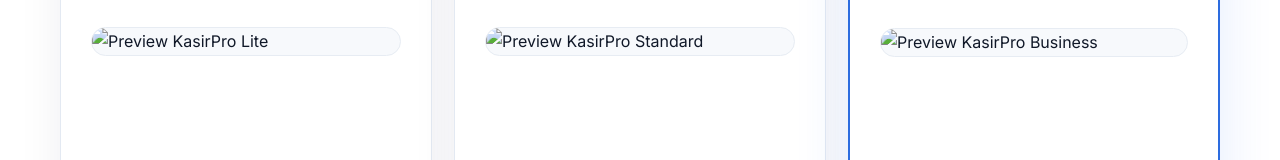
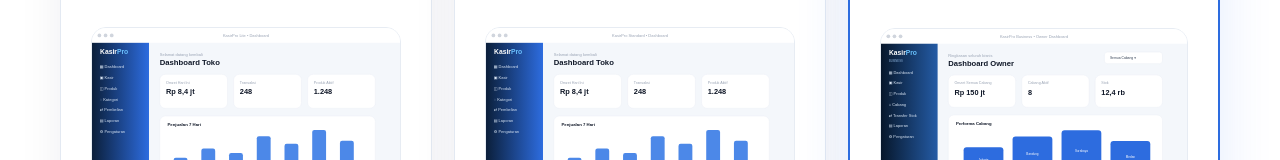
Before and after one commit to ameerawebdev/ameerawebdev.github.io, a plain HTML site: page demo.html in a window 1280 px wide. Shown: the part 640-800 px from the top of the page. Drawn offline with Linux system fonts and the light colour scheme.

Commit message:
Update demo.html

```diff
--- a/demo.html
+++ b/demo.html
@@ -33,7 +33,7 @@
           <span class="demo-tag">Warung & toko kecil</span>
           <h2>KasirPro <span>Lite</span></h2>
           <p>Kasir praktis dengan stok, produk, laporan sederhana, riwayat transaksi, dan dukungan printer thermal.</p>
-          <div class="demo-preview"><img src="assets/kasirpro-lite-preview.svg" alt="Preview KasirPro Lite"></div>
+          <div class="demo-preview"><img src="kasirpro-lite-preview.svg" alt="Preview KasirPro Lite"></div>
           <div class="demo-actions">
             <a class="btn btn-primary" data-demo="lite" target="_blank" rel="noopener noreferrer">Buka Demo Lite ↗</a>
           </div>
@@ -44,7 +44,7 @@
           <span class="demo-tag">Toko & UMKM</span>
           <h2>KasirPro <span>Standard</span></h2>
           <p>Manajemen kasir dan toko satu lokasi dengan pembelian, supplier, pelanggan, hutang-piutang, laporan, dan audit.</p>
-          <div class="demo-preview"><img src="assets/kasirpro-standard-preview.svg" alt="Preview KasirPro Standard"></div>
+          <div class="demo-preview"><img src="kasirpro-standard-preview.svg" alt="Preview KasirPro Standard"></div>
           <div class="demo-actions">
             <a class="btn btn-primary" data-demo="standard" target="_blank" rel="noopener noreferrer">Buka Demo Standard ↗</a>
           </div>
@@ -55,7 +55,7 @@
           <span class="demo-tag">Bisnis berkembang</span>
           <h2>KasirPro <span>Business</span></h2>
           <p>Kontrol multi-cabang, stok per cabang, role pengguna, transfer stok, laporan cabang, dashboard owner, dan audit.</p>
-          <div class="demo-preview"><img src="assets/kasirpro-business-preview.svg" alt="Preview KasirPro Business"></div>
+          <div class="demo-preview"><img src="kasirpro-business-preview.svg" alt="Preview KasirPro Business"></div>
           <div class="demo-actions">
             <a class="btn btn-primary" data-demo="business" target="_blank" rel="noopener noreferrer">Buka Demo Business ↗</a>
           </div>
```
